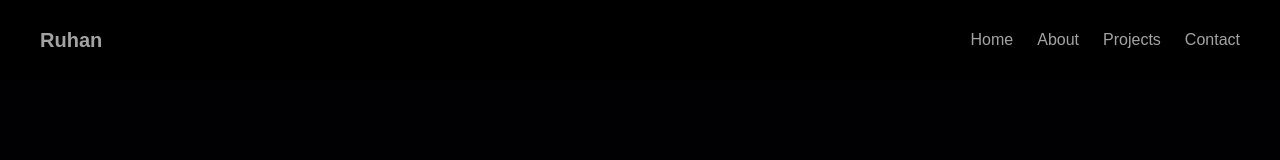
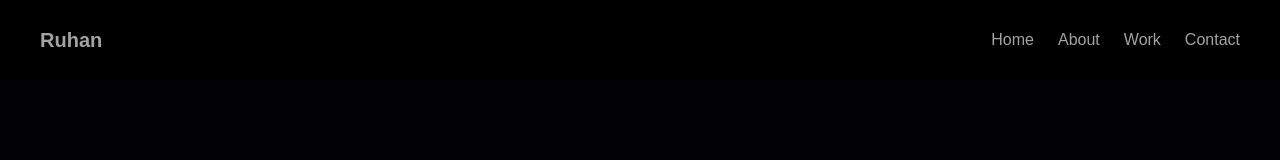
Before and after one commit to Ruhan-quick/r_pfolio_tjv, a React (Vite) app: page / in a window 1280 px wide. Shown: the top 160 px of the page. Built offline with nearby package versions, Linux system fonts and the light colour scheme; a web font is replaced by a local one.

Commit message:
Nav for desktop device is complete

```diff
--- a/src/sections/Navbar.jsx
+++ b/src/sections/Navbar.jsx
@@ -1,16 +1,15 @@
 import {useState} from "react";
+import {navLinks} from "../constants/index.js";
 
 const NavItems = () =>{
     return(
-        <ul className="nav-ul">
+        <ul className="nav-ul text-white">
             {
-                ["Home", "About", "Projects", "Contact"].map((item, index)=>{
-                    return(
-                        <li key={index} className="nav-li">
-                            <a className="nav-li_a" href="/">{item}</a>
-                        </li>
-                    )
-                })
+                navLinks.map(({name, id, href}) => (
+                    <li key={id} className="nav-li">
+                        <a className="nav-li_a" href={href} onClick={()=>{}}>{name}</a>
+                    </li>
+                ))
             }
         </ul>
     )
@@ -25,7 +24,7 @@ const Navbar = () => {
                 <div className="flex justify-between items-center py-5 mx-auto c-space">
                     <a href="/" className="text-neutral-400 font-bold text-xl hover:text-white transition-colors">Ruhan</a>
                     <button onClick={toggleMenu} className="text-neutral-400 hover:text-white transition-colors focus:outline-none sm:hidden flex" aria-label="Toggle Menu">
-                        <img src={isOpen ? "../../public/assets/close.svg":"../../public/assets/menu.svg"} alt="toggle" className="w-6 h-6" />
+                        <img src={isOpen ? "/assets/close.svg":"/assets/menu.svg"} alt="toggle" className="w-6 h-6" />
                     </button>
                     <nav className="sm:flex hidden">
                         <NavItems/>
```
